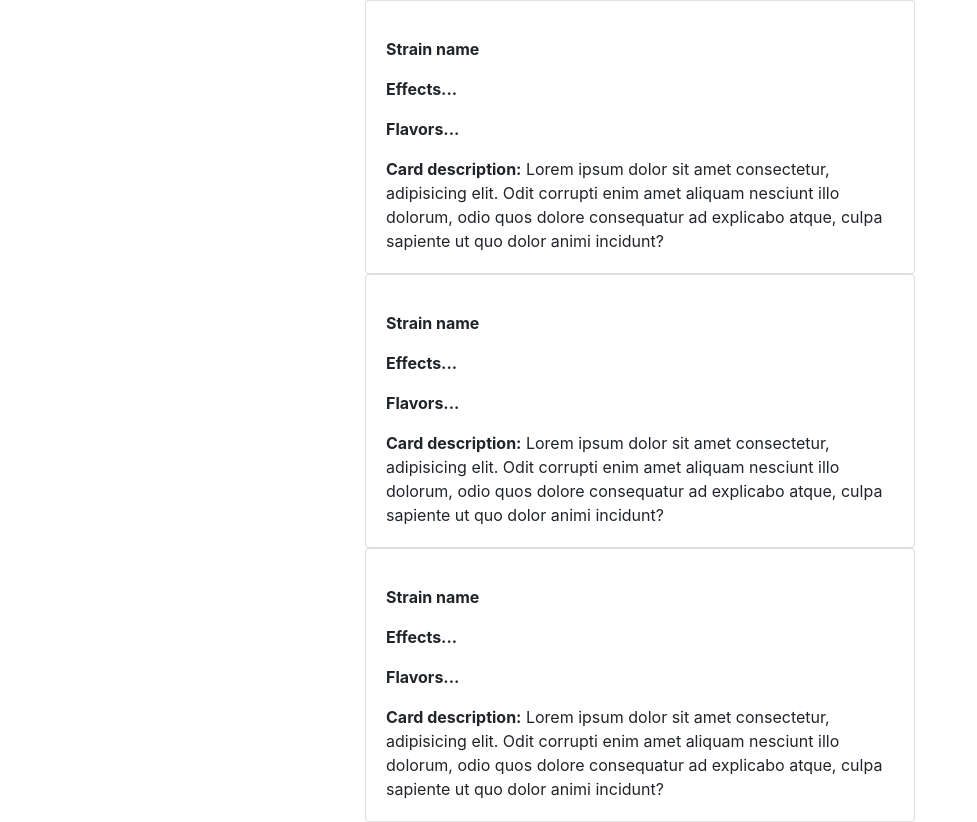
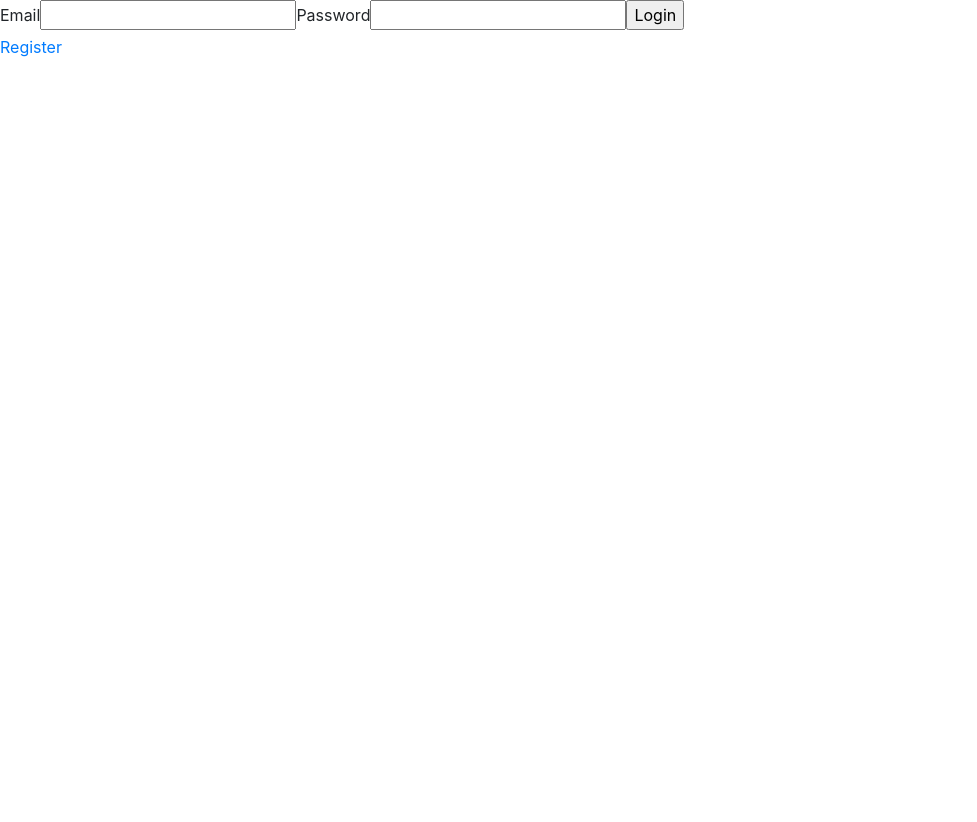
Before and after one commit to Build-Week-Med-Cabinet-6/front-end, a React (Create React App) app: page /query in a window 1280 px wide. Shown: the whole page, without its empty margins (0-977 px from the left). After the commit the page ends 800 px from the top, so only its background shows below. Built offline with nearby package versions, Linux system fonts and the light colour scheme.

Commit message:
feat: searching routes to the 'search-query' route
When a search is submitted, route to 'search-query'.
The 'search-query' route renders a list of cardStrains. Currently it is
made up of dummy data.

```diff
--- a/src/components/App.jsx
+++ b/src/components/App.jsx
@@ -58,6 +58,7 @@ function App() {
   const onSearchSubmit = evt => {
     evt.preventDefault();
     setSearchString("");
+    history.push("/search-query");
     console.log(searchString);
   }
 
@@ -76,7 +77,7 @@ function App() {
   return (
     <div className="App">
       <Switch>
-        <Route path="/query">
+        <Route path="/search-query">
           <StrainsList array={[1,2,3]}/>
         </Route>
         <Route path="/search">
```
